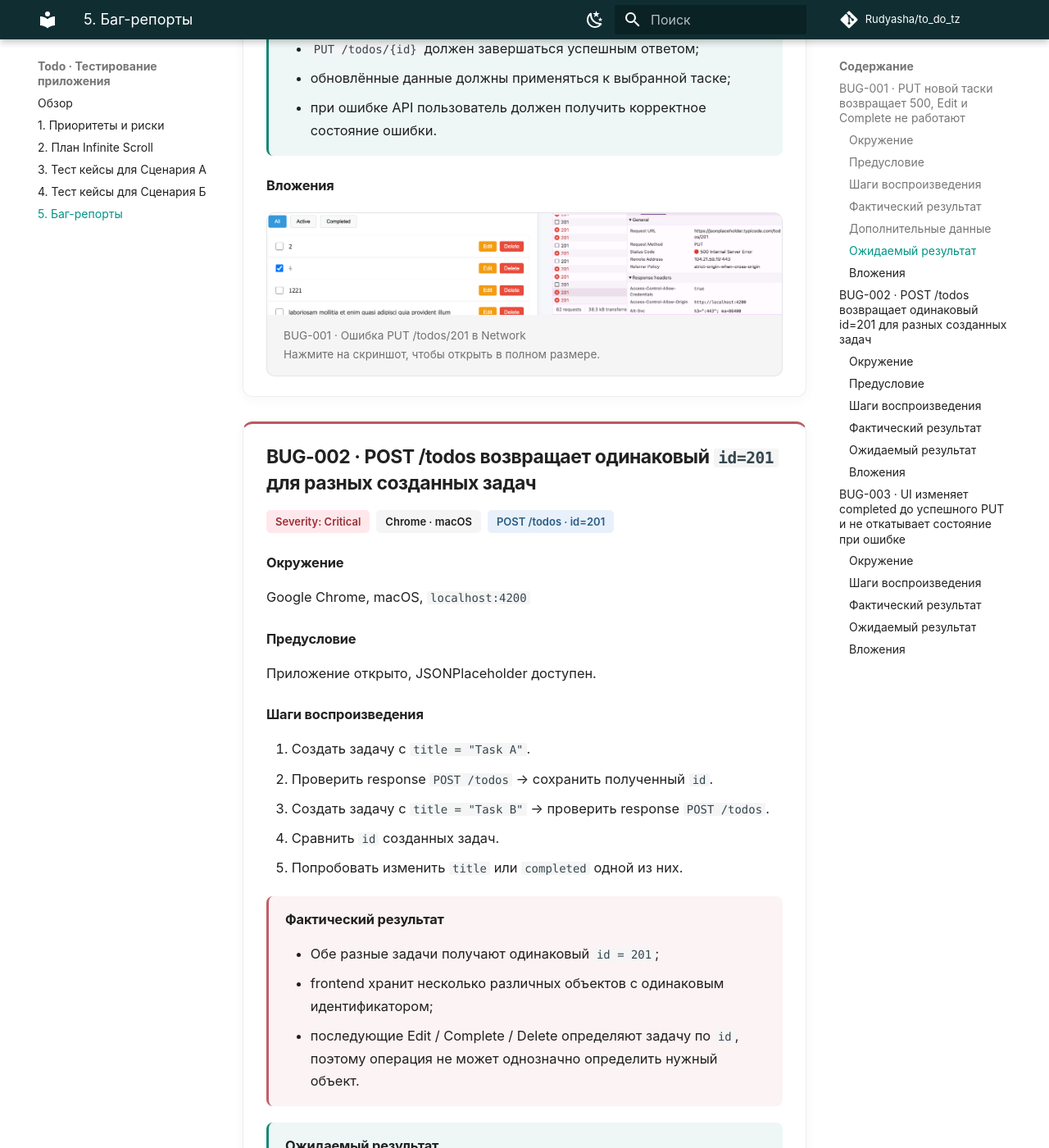
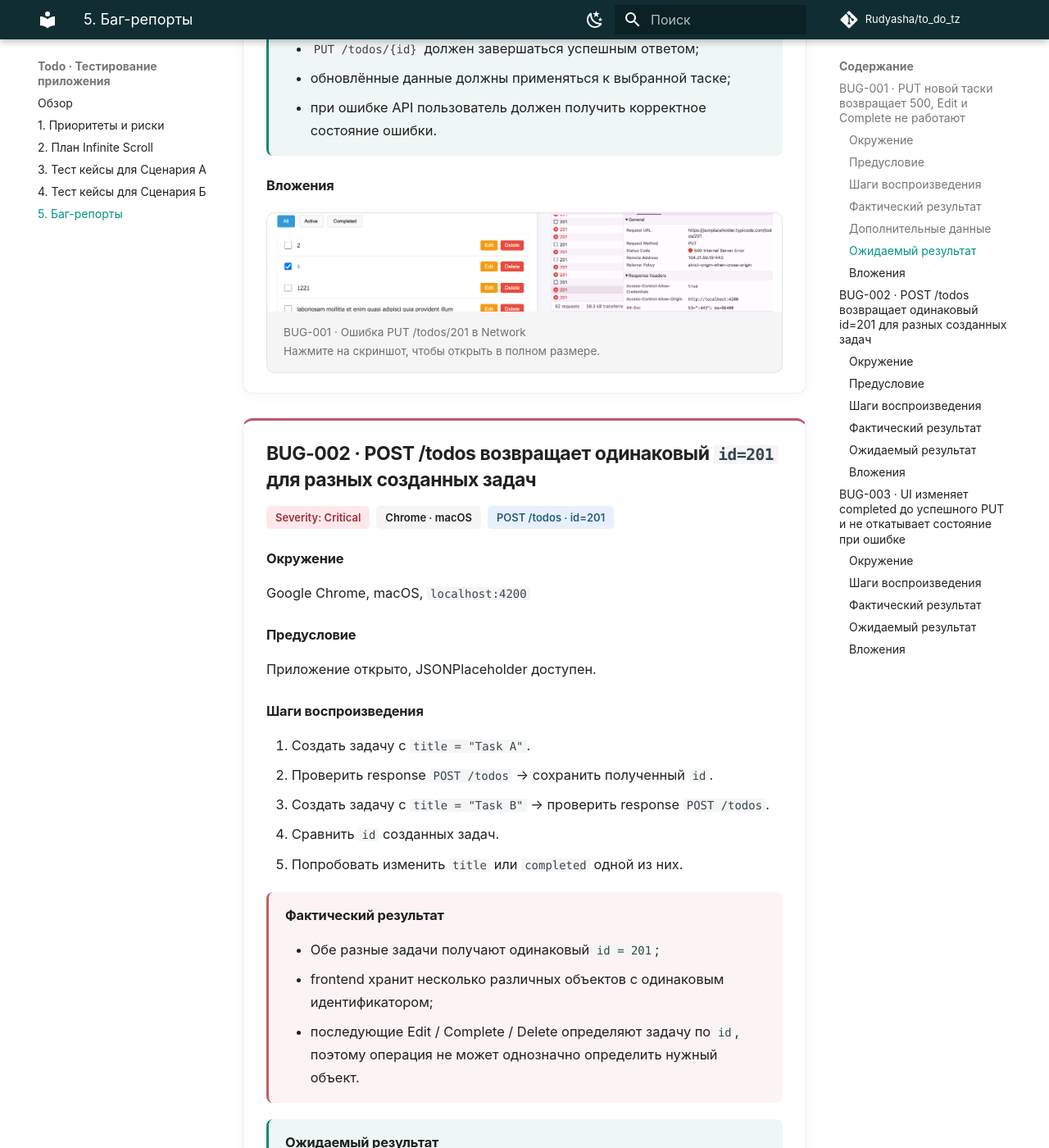
Before and after one commit to Rudyasha/to_do_tz, an MkDocs documentation site: the page built from docs/task-5.md, in a window 1280 px wide and 1400 px high, scrolled down 1668 px. Shown: the whole window at 82% size. Built offline with MkDocs 1.6.1 and Material for MkDocs 9.7.7, drawn with Linux system fonts in a browser that asks for light colours; comment, search, counter and statistics services are not loaded.

Commit message:
Make bug attachment previews compact and consistent

```diff
--- a/docs/assets/styles.css
+++ b/docs/assets/styles.css
@@ -49,18 +49,16 @@
 
 .md-typeset figure.bug-attachment { display: block; width: 100%; max-width: 100%; margin: 1rem 0 0; border: 1px solid var(--md-default-fg-color--lightest); border-radius: 10px; overflow: hidden; background: var(--md-code-bg-color); }
 .md-typeset .bug-attachment p { margin: 0; }
-.md-typeset .bug-attachment a { display: block; cursor: zoom-in; }
+.md-typeset .bug-attachment a { display: flex; align-items: center; justify-content: center; height: 120px; background: #fff; cursor: zoom-in; }
 .md-typeset .bug-attachment a:focus-visible { outline: 3px solid var(--md-accent-fg-color); outline-offset: -3px; }
-.md-typeset .bug-attachment img { display: block; width: 100%; height: auto; }
+.md-typeset .bug-attachment img { display: block; width: 100%; height: 120px; object-fit: contain; }
 .md-typeset .bug-attachment figcaption { max-width: none; margin: 0; padding: .7rem 1rem; color: var(--md-default-fg-color--light); font-size: .68rem; font-style: normal; text-align: left; }
 
 .md-typeset .attachment-gallery { display: grid; grid-template-columns: repeat(2, minmax(0, 1fr)); gap: 1rem; margin-top: 1rem; }
 .md-typeset .attachment-gallery .bug-attachment { margin: 0; display: flex; flex-direction: column; min-width: 0; }
-.md-typeset .attachment-gallery .bug-attachment > p { flex: 1; background: #fff; }
-.md-typeset .attachment-gallery .bug-attachment a { height: 100%; display: flex; align-items: center; justify-content: center; }
-.md-typeset .attachment-gallery .bug-attachment img { height: 280px; object-fit: contain; }
+.md-typeset .attachment-gallery .bug-attachment > p { background: #fff; }
+.md-typeset .attachment-gallery .bug-attachment figcaption { flex: 1; }
 .md-typeset .attachment-hint { color: var(--md-default-fg-color--light); font-size: .68rem; }
 @media (max-width: 600px) { .md-typeset .attachment-gallery { grid-template-columns: 1fr; } }
 
-.md-typeset .attachment-detail > p { padding: 1rem; background: #fff; }
-.md-typeset .attachment-detail img { width: auto; max-width: 100%; margin: 0 auto; }
+.md-typeset .attachment-detail img { width: auto; max-width: 100%; max-height: 100%; height: auto; margin: 0 auto; }
```
